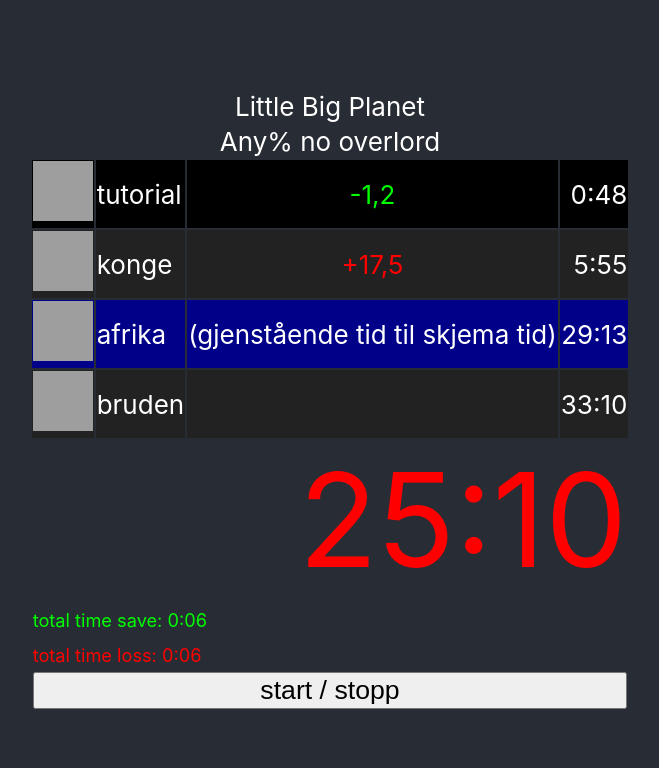
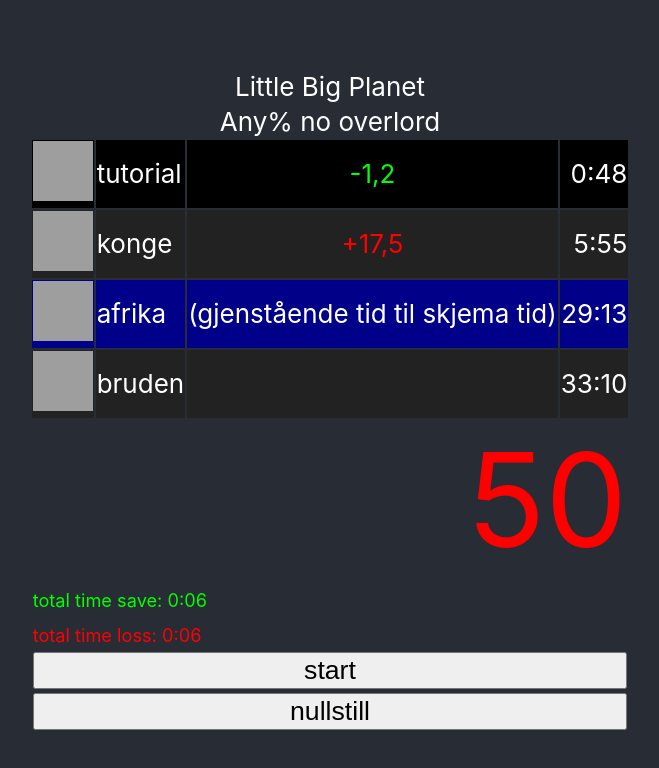
Before and after one commit to eirikm/julekalender2020, a React (Create React App) app: page / in a window 1280 px wide. Shown: the top 768 px of the page, without its empty margins (310-969 px from the left). Built offline with nearby package versions, Linux system fonts and the light colour scheme; grey boxes are pictures that could not be loaded.

Commit message:
start/stopp og nullstill

```diff
--- a/src/App.tsx
+++ b/src/App.tsx
@@ -1,8 +1,29 @@
-import React from "react";
+import React, { useState } from "react";
 import logo from "./logo.svg";
 import "./App.css";
+import { convertCompilerOptionsFromJson } from "typescript";
 
 function App() {
+  const [harStartet, setHarStartet] = useState<boolean>(false)
+  const [timer, settimer] = useState<number>(50)
+
+
+  const nullstill = () => {
+     console.log("nullstill")
+     settimer (0)
+    }
+
+  const startstopp = () => {
+    if (harStartet) {
+      console.log("stopp");
+
+    }
+    else{
+      console.log("start")
+
+    }
+    setHarStartet(!harStartet)
+  }
   return (
     <div className="App">
       <header className="App-header">
@@ -60,7 +81,9 @@
           </tr>
           <tr>
             <td colSpan={4} align="right">
-              <span className="klokke plusstid">25:10</span>
+              <span className="klokke plusstid">
+                {timer}
+              </span>
             </td>
           </tr>
           <tr>
@@ -78,9 +101,26 @@
 
           <tr>
             <td colSpan={4}>
-              <button style={{ width: "100%" }}>
-                <span style={{ fontSize: "200%" }}>start / stopp</span>
+              <button style={{ width: "100%" }}
+                onClick={startstopp}
+              >
+                <span style={{ fontSize: "200%" }}>
+                  { harStartet ? "stopp" : "start"}
+                </span>
               </button>
+
+            </td>
+          </tr>
+          <tr>
+            <td colSpan={4}>
+              <button style={{ width: "100%" }} disabled={harStartet}
+              onClick={nullstill}
+              >
+                <span style={{ fontSize: "200%" }}>
+                 nullstill
+                </span>
+              </button>
+
             </td>
           </tr>
         </table>
```
